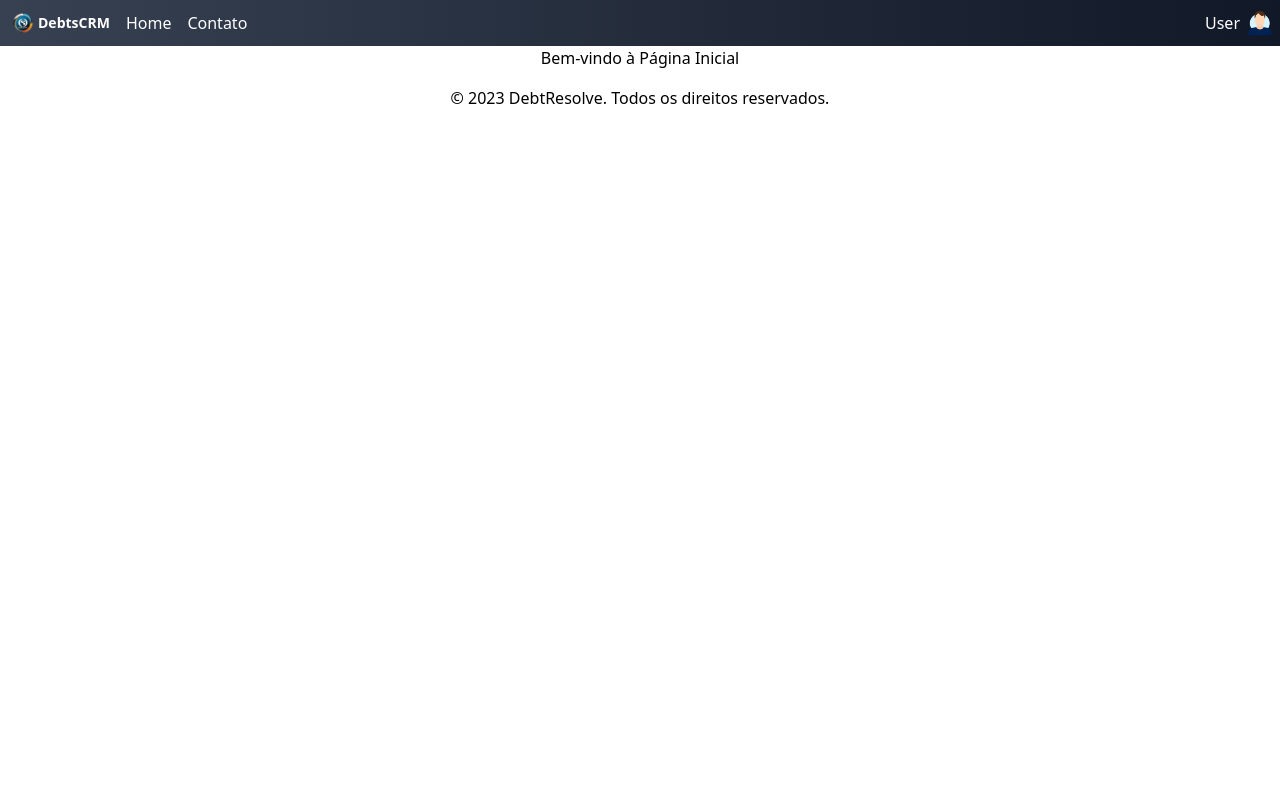
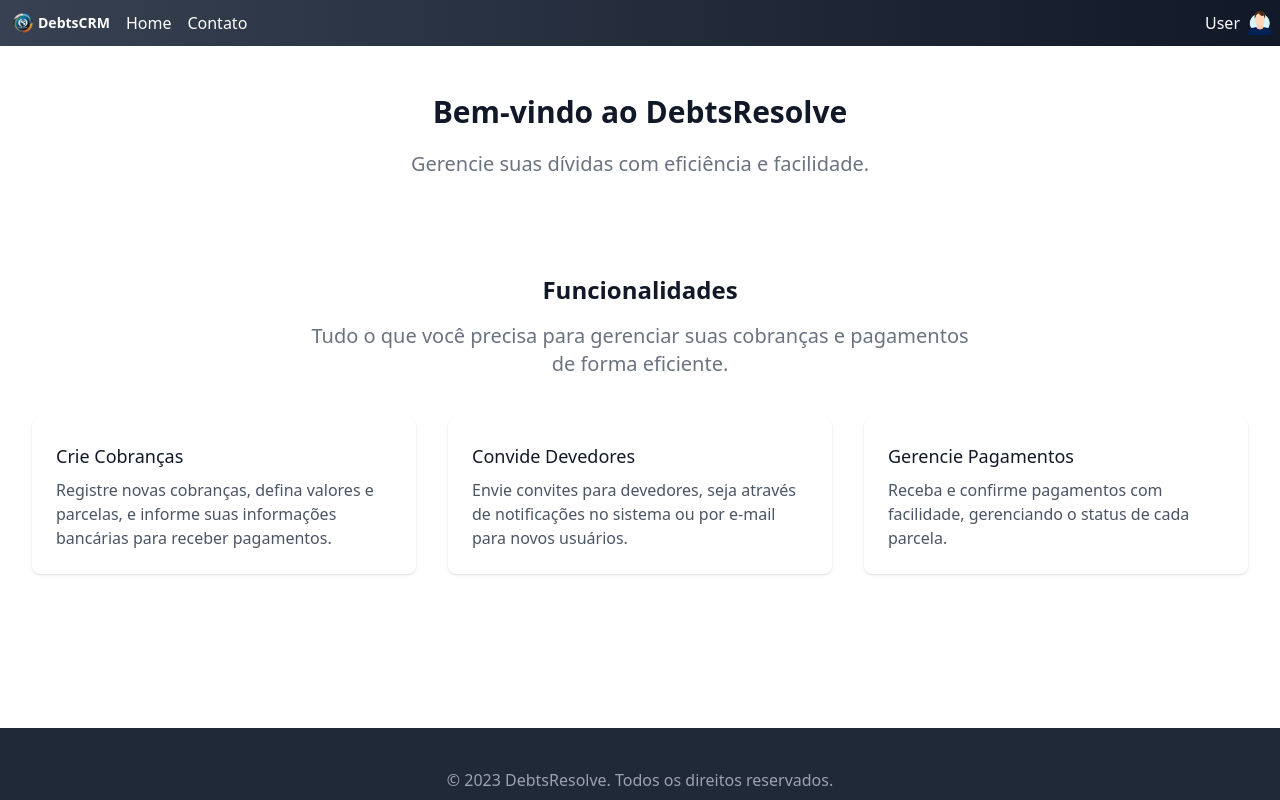
Before and after one commit to Jadiael1/debt-resolve, a React (Vite) app in the folder frontend/: page / in a window 1280 px wide. Built offline with nearby package versions, Linux system fonts and the light colour scheme; the HTML template or start-up script is replaced by a standard one.

Commit message:
feat: Add main section and footer to homepage

```diff
--- /dev/null
+++ b/frontend/src/components/atoms/Card.tsx
@@ -0,0 +1,17 @@
+interface CardProps {
+  children: React.ReactNode;
+  title: string;
+}
+
+const Card = ({ title, children }: CardProps) => {
+  return (
+    <div className="w-full md:w-1/3 px-4 mb-10">
+      <div className="bg-white rounded-lg shadow p-6 transition duration-300 ease-in-out hover:shadow-lg hover:-translate-y-1">
+        <h3 className="text-lg font-medium text-gray-900">{title}</h3>
+        <p className="mt-2 text-base text-gray-600">{children}</p>
+      </div>
+    </div>
+  );
+};
+
+export default Card;
--- a/frontend/src/components/organisms/Footer.tsx
+++ b/frontend/src/components/organisms/Footer.tsx
@@ -2,8 +2,12 @@ import React from "react";
 
 const Footer: React.FC = () => {
   return (
-    <footer className="text-center p-4">
-      <p>© 2023 DebtResolve. Todos os direitos reservados.</p>
+    <footer className="bg-gray-800">
+      <div className="max-w-7xl mx-auto py-2 px-2 overflow-hidden sm:px-6 lg:px-8">
+        <p className="mt-8 text-center text-base leading-6 text-gray-400">
+          © 2023 DebtsResolve. Todos os direitos reservados.
+        </p>
+      </div>
     </footer>
   );
 };
--- a/frontend/src/components/organisms/Header.tsx
+++ b/frontend/src/components/organisms/Header.tsx
@@ -1,10 +1,16 @@
 import React from "react";
-import Navbar from "./Navbar";
 
 const Header: React.FC = () => {
   return (
-    <header>
-      <Navbar />
+    <header className="bg-white py-12">
+      <div className="max-w-7xl mx-auto px-4 sm:px-6 lg:px-8 text-center">
+        <h1 className="text-3xl leading-9 font-bold text-gray-900">
+          Bem-vindo ao DebtsResolve
+        </h1>
+        <p className="mt-3 max-w-md mx-auto text-base text-gray-500 sm:text-lg md:mt-5 md:text-xl md:max-w-3xl">
+          Gerencie suas dívidas com eficiência e facilidade.
+        </p>
+      </div>
     </header>
   );
 };
--- a/frontend/src/components/pages/Home/list/index.tsx
+++ b/frontend/src/components/pages/Home/list/index.tsx
@@ -1,9 +1,38 @@
 import MainLayout from "../../../templates/MainLayout";
+import Card from "../../../atoms/Card";
 
 const HomePage = () => {
   return (
     <MainLayout>
-      <h1 className="text-center">Bem-vindo à Página Inicial</h1>
+      <section className="py-12 bg-white flex-grow container mx-auto">
+        <div className="max-w-7xl mx-auto px-4 sm:px-6 lg:px-8">
+          <div className="text-center">
+            <h2 className="text-2xl leading-8 font-semibold text-gray-900">
+              Funcionalidades
+            </h2>
+            <p className="mt-4 max-w-2xl text-xl text-gray-500 mx-auto">
+              Tudo o que você precisa para gerenciar suas cobranças e pagamentos
+              de forma eficiente.
+            </p>
+          </div>
+          <div className="mt-10">
+            <div className="flex flex-wrap -mx-4">
+              <Card title="Crie Cobranças">
+                Registre novas cobranças, defina valores e parcelas, e informe
+                suas informações bancárias para receber pagamentos.
+              </Card>
+              <Card title="Convide Devedores">
+                Envie convites para devedores, seja através de notificações no
+                sistema ou por e-mail para novos usuários.
+              </Card>
+              <Card title="Gerencie Pagamentos">
+                Receba e confirme pagamentos com facilidade, gerenciando o
+                status de cada parcela.
+              </Card>
+            </div>
+          </div>
+        </div>
+      </section>
     </MainLayout>
   );
 };
--- a/frontend/src/components/templates/MainLayout.tsx
+++ b/frontend/src/components/templates/MainLayout.tsx
@@ -1,6 +1,7 @@
 import React from "react";
 import Header from "../organisms/Header";
 import Footer from "../organisms/Footer";
+import Navbar from "../organisms/Navbar";
 
 interface MainLayoutProps {
   children: React.ReactNode;
@@ -8,11 +9,12 @@ interface MainLayoutProps {
 
 const MainLayout: React.FC<MainLayoutProps> = ({ children }) => {
   return (
-    <>
+    <div className="flex flex-col min-h-screen">
+      <Navbar />
       <Header />
       {children}
       <Footer />
-    </>
+    </div>
   );
 };
 
```
